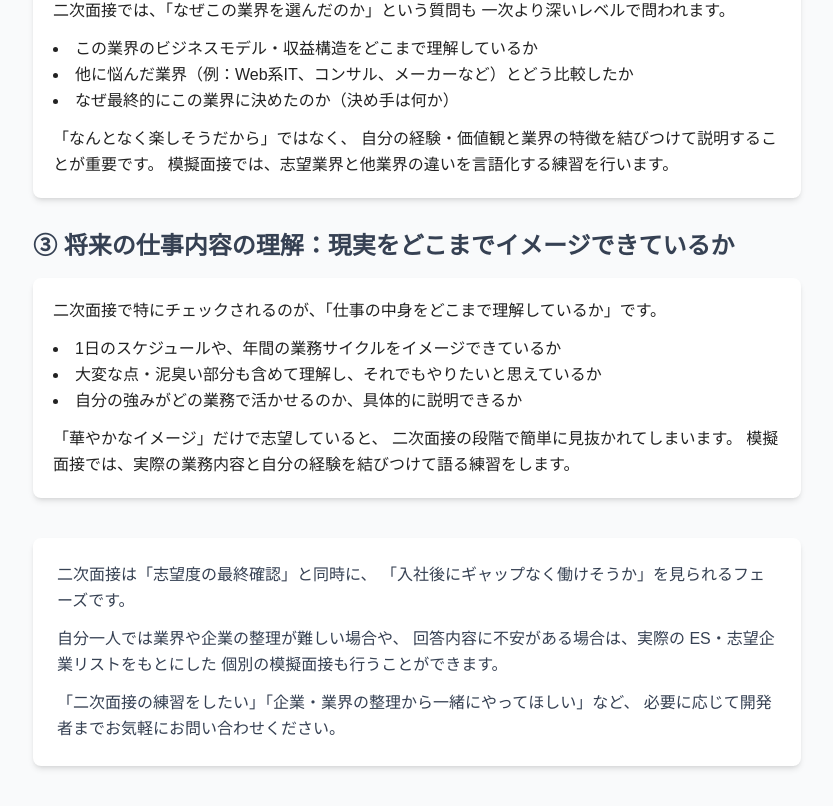
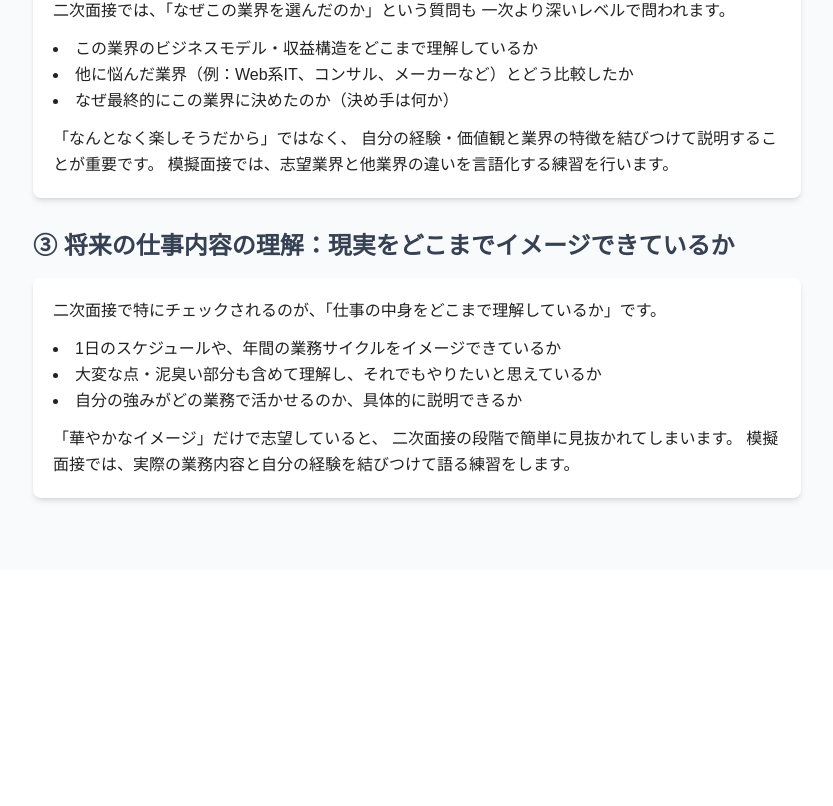
Before and after one commit to YoshihiroChen/IT-Study-Program, a Next.js app in the folder frontend/: page /paths/consulting/second-interview in a window 1280 px wide. Shown: the part 1216-2022 px from the top of the page, without its empty margins (223-1056 px from the left). After the commit the page ends 1786 px from the top, so only its background shows below. Built offline with nearby package versions, Linux system fonts and the light colour scheme.

Commit message:
new edition

```diff
--- a/frontend/src/app/paths/consulting/case-study-interview/page.tsx
+++ b/frontend/src/app/paths/consulting/case-study-interview/page.tsx
@@ -40,17 +40,6 @@ export default function ItConsultingCaseInterviewPage() {
           </p>
         </div>
 
-        {/* ===== Section: Mock Interview Offer ===== */}
-        <h2 className="text-2xl font-semibold mb-4 text-gray-700">
-          模擬ケース面接を行いたい場合
-        </h2>
-        <div className="bg-white p-5 rounded-lg shadow-md mb-8 leading-relaxed">
-          <p>
-            「ITコンサル向けのケース面接を実際に練習したい」
-            「ケーススタディの学習内容を使って模擬面接をしてほしい」
-            といった場合は、必要に応じて開発者へお気軽にお問い合わせください。
-          </p>
-        </div>
 
       </div>
     </div>
--- a/frontend/src/app/paths/consulting/second-interview/page.tsx
+++ b/frontend/src/app/paths/consulting/second-interview/page.tsx
@@ -127,22 +127,6 @@ export default function SecondInterviewPage() {
           </p>
         </div>
 
-        {/* ===== Final Message ===== */}
-        <div className="bg-white mt-10 p-6 rounded-lg shadow-md text-gray-700 leading-relaxed">
-          <p className="mb-3">
-            二次面接は「志望度の最終確認」と同時に、
-            「入社後にギャップなく働けそうか」を見られるフェーズです。
-          </p>
-          <p className="mb-3">
-            自分一人では業界や企業の整理が難しい場合や、
-            回答内容に不安がある場合は、実際の ES・志望企業リストをもとにした
-            個別の模擬面接も行うことができます。
-          </p>
-          <p>
-            「二次面接の練習をしたい」「企業・業界の整理から一緒にやってほしい」など、
-            必要に応じて開発者までお気軽にお問い合わせください。
-          </p>
-        </div>
 
       </div>
     </div>
--- a/frontend/src/app/paths/sier/first-interview/page.tsx
+++ b/frontend/src/app/paths/sier/first-interview/page.tsx
@@ -61,6 +61,7 @@ export default function FirstInterviewPage() {
               ・課題の設定 → 行動 → 工夫 → 結果 → 学んだこと
               という構造に沿って説明するのが基本です。
               ・“何をしたか”ではなく“どのように考えたか”が評価されます。
+              ・ガクチカでは深く質問される可能性が高いです。
             </p>
           </div>
 
@@ -85,18 +86,6 @@ export default function FirstInterviewPage() {
 
         </div>
 
-        {/* ===== Final Message ===== */}
-        <div className="bg-white mt-10 p-6 rounded-lg shadow-md text-gray-700 leading-relaxed">
-          <p className="mb-3">
-            本格的に練習したい場合は、実際の企業の質問傾向や
-            あなたの ES（エントリーシート）を参考にした個別対策も可能です。
-          </p>
-          <p>
-            「模擬面接を受けたい」「回答のフィードバックが欲しい」など、
-            必要があればお気軽に開発者へお問い合わせください。
-          </p>
-        </div>
-
       </div>
     </div>
   );
--- a/frontend/src/app/paths/sier/sier-second-interview/page.tsx
+++ b/frontend/src/app/paths/sier/sier-second-interview/page.tsx
@@ -127,23 +127,6 @@ export default function SecondInterviewPage() {
           </p>
         </div>
 
-        {/* ===== Final Message ===== */}
-        <div className="bg-white mt-10 p-6 rounded-lg shadow-md text-gray-700 leading-relaxed">
-          <p className="mb-3">
-            二次面接は「志望度の最終確認」と同時に、
-            「入社後にギャップなく働けそうか」を見られるフェーズです。
-          </p>
-          <p className="mb-3">
-            自分一人では業界や企業の整理が難しい場合や、
-            回答内容に不安がある場合は、実際の ES・志望企業リストをもとにした
-            個別の模擬面接も行うことができます。
-          </p>
-          <p>
-            「二次面接の練習をしたい」「企業・業界の整理から一緒にやってほしい」など、
-            必要に応じて開発者までお気軽にお問い合わせください。
-          </p>
-        </div>
-
       </div>
     </div>
   );
--- a/frontend/src/components/LearningPathsGraph.tsx
+++ b/frontend/src/components/LearningPathsGraph.tsx
@@ -545,9 +545,6 @@ const tracks: Track[] = [
       { id: "sier-2b", label: "プログラミング言語学習（Javascript）", href: "/paths/sier/javascript", summary: "Javascriptの基礎的な知識を学ぶ",col: 1,
         row: -0.97,
         chain: false, },
-      { id: "sier-3a", label: "コンピューターアーキテクチャ", href: "/paths/sier/computer-ach", summary: "コンピュータの構成を学ぶ",col: 2,
-        row: 0.85,
-        chain: false, },
       { id: "sier-4a", label: "応用情報技術者の問題集", href: "/paths/sier/appli-information", summary: "応用情報技術者試験の練習をする",col: 3,
         row: 0.85,
         chain: false, },
```
